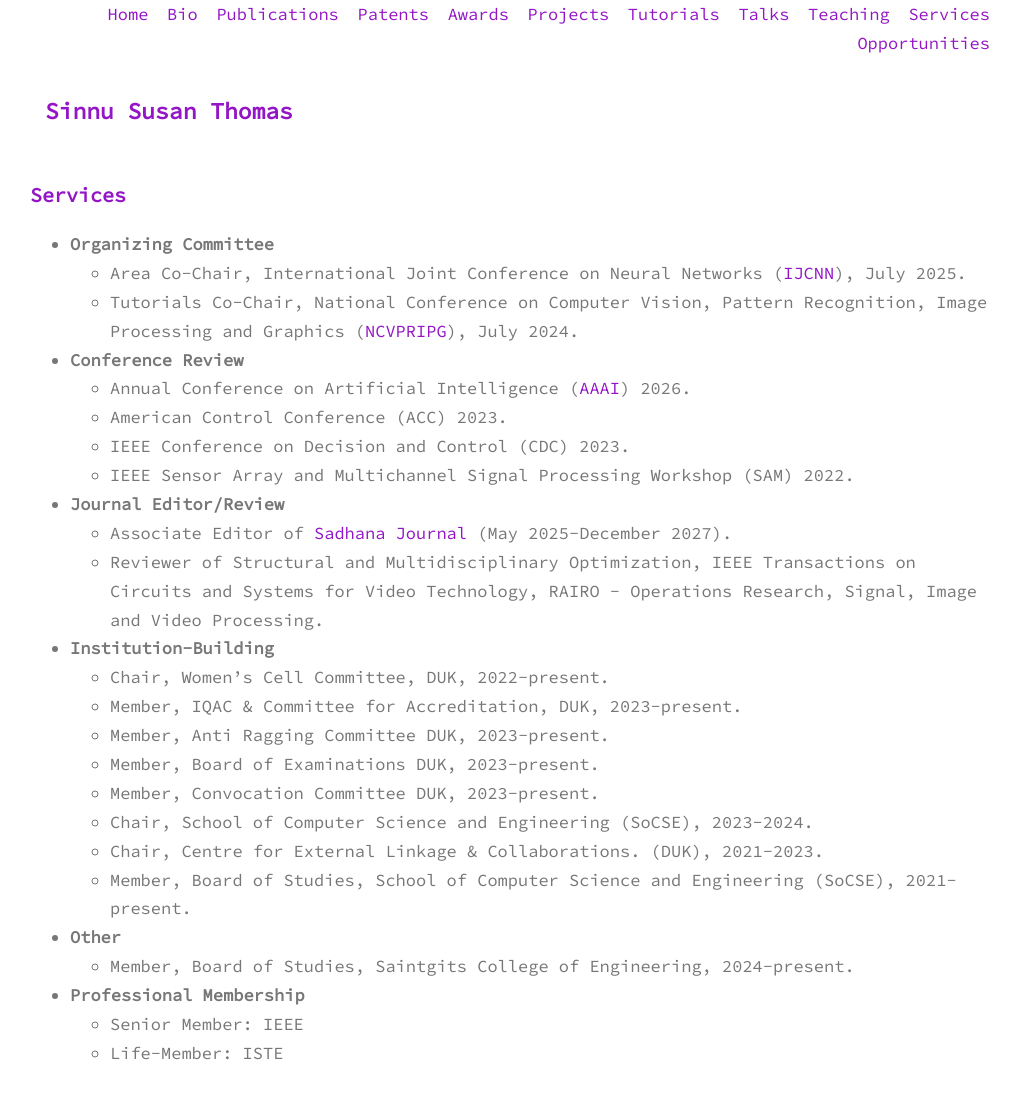
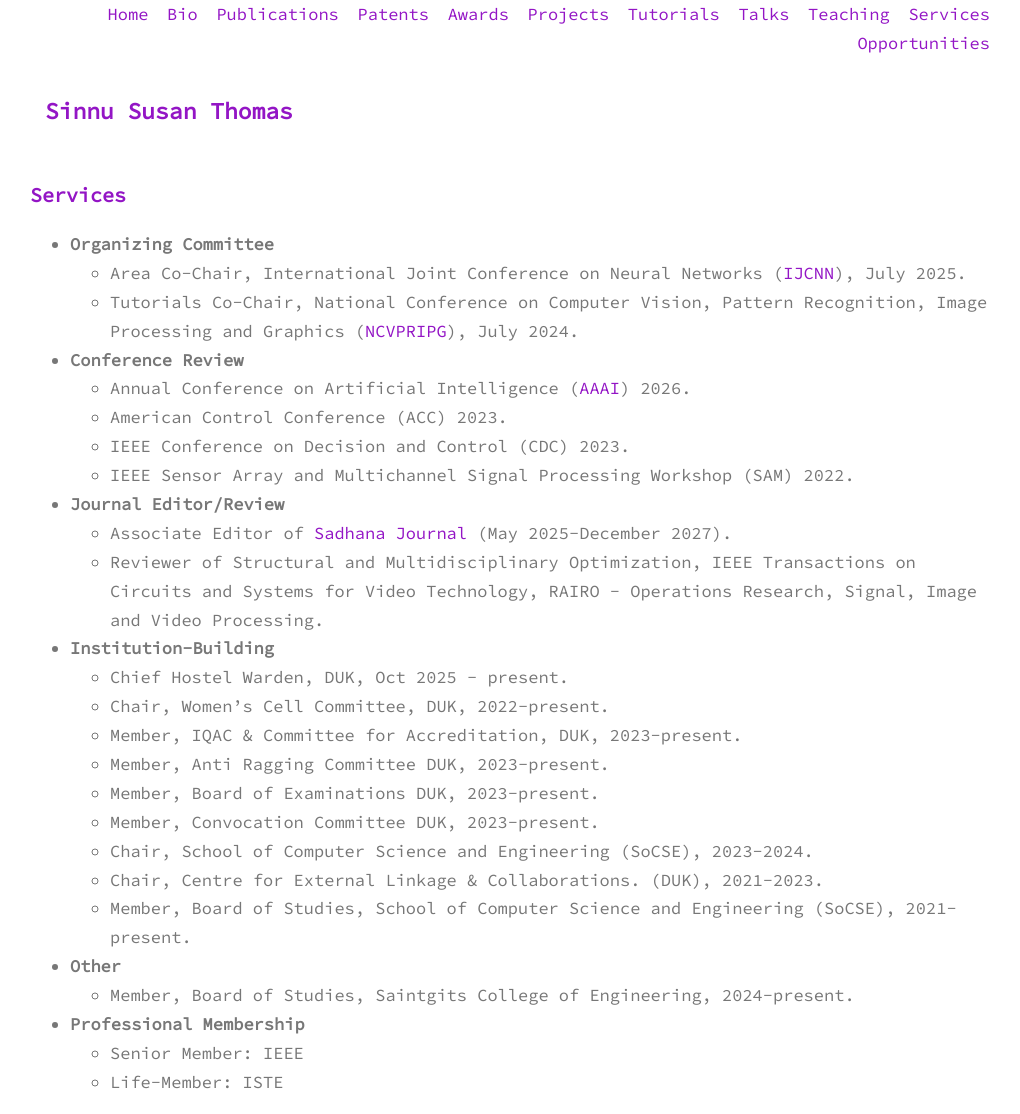
Before and after one commit to sinnuthomas/sinnuthomas.github.io, a Jekyll site: the page built from services.md, in a window 1280 px wide. Shown: the whole page, without its empty margins (130-1150 px from the left). Built offline with Jekyll 4.4.1, drawn with Linux system fonts in a browser that asks for light colours; before the commit the page ends 1085 px from its top, so only the background shows below that.

Commit message:
Update services.md

```diff
--- a/services.md
+++ b/services.md
@@ -22,6 +22,7 @@ permalink: /services/
 
 * **Institution-Building**
   <br/>
+  * Chief Hostel Warden, DUK, Oct 2025 - present.
   * Chair, Women's Cell Committee, DUK, 2022-present.
   * Member, IQAC & Committee for Accreditation, DUK, 2023-present.
   * Member, Anti Ragging Committee DUK, 2023-present.
```
